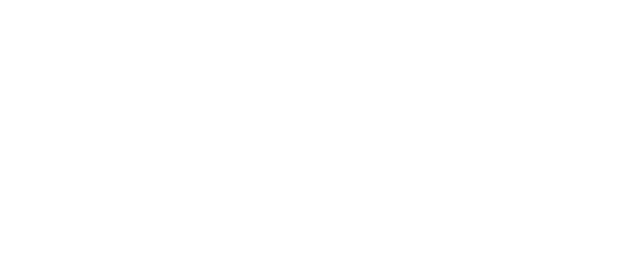
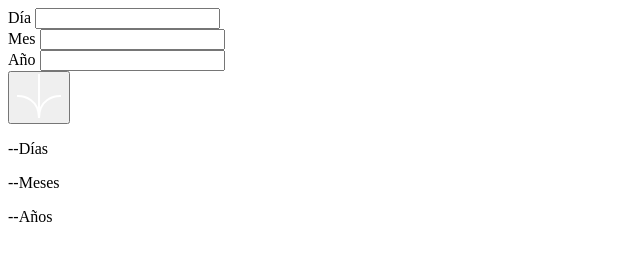
Before and after one commit to riosbrian/age-calculator-app, a plain HTML site: page index.html in a window 1280 px wide. Shown: the whole page, without its empty margins (0-640 px from the left). Drawn offline with Linux system fonts and the light colour scheme.

Commit message:
html structure

```diff
--- a/index.html
+++ b/index.html
@@ -6,5 +6,41 @@
     <meta name="viewport" content="width=device-width, initial-scale=1.0" />
     <title>Age calculator app</title>
   </head>
-  <body></body>
+  <body>
+    <main class="app-container">
+      <div class="age-calculator">
+        <form action="" class="calculator-form">
+          <div class="calculator-form__input">
+            <label for="day">Día</label>
+            <input name="day" type="text" />
+          </div>
+          <div class="calculator-form__input">
+            <label for="month">Mes</label>
+            <input name="month" type="text" />
+          </div>
+          <div class="calculator-form__input">
+            <label for="year">Año</label>
+            <input name="year" type="text" />
+          </div>
+          <div class="calculator-form__submit">
+            <div class="line"></div>
+            <button type="submit">
+              <img src="./img/icon-arrow.svg" alt="arrow-icon" />
+            </button>
+          </div>
+        </form>
+        <div class="age-result">
+          <p class="dateText dateText--day">
+            <span class="number">--</span>Días
+          </p>
+          <p class="dateText dateText--month">
+            <span class="number">--</span>Meses
+          </p>
+          <p class="dateText dateText--year">
+            <span class="number">--</span>Años
+          </p>
+        </div>
+      </div>
+    </main>
+  </body>
 </html>
```
Also changed, not shown: img/icon-arrow.svg (added).
